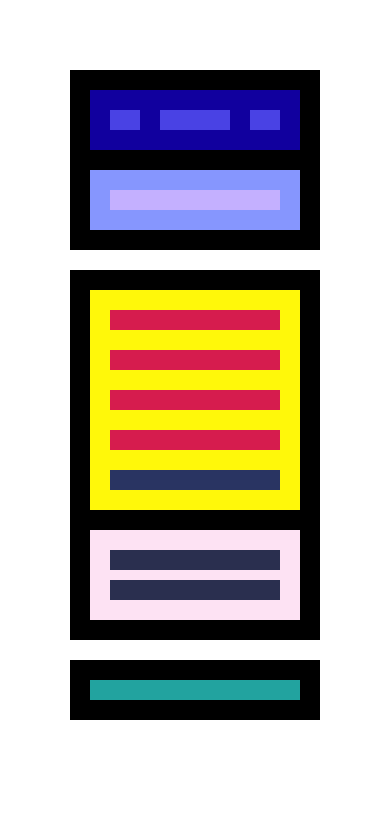
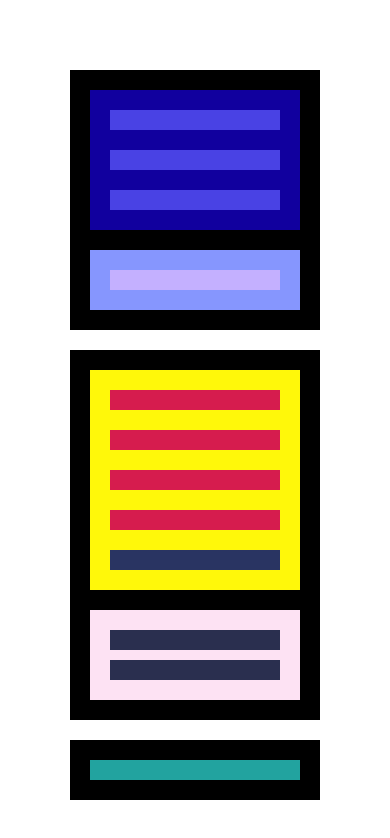
Before and after one commit to elvizalvarez/tema-1, a plain HTML site: page parte1/index.html in a window 390 px wide. Drawn offline with Linux system fonts and the light colour scheme.

Commit message:
ejercicio3

```diff
--- a/parte1/estilos.css
+++ b/parte1/estilos.css
@@ -70,4 +70,14 @@ h1{
   .section{
     flex-direction: column;
   }
+  .menu{
+    flex-direction: column;
+    height: auto;
+    align-items: stretch;
+  }
 }
+@media all and (max-width:600px){
+  .articulos{
+    flex-direction: column;
+  }
+}
```
